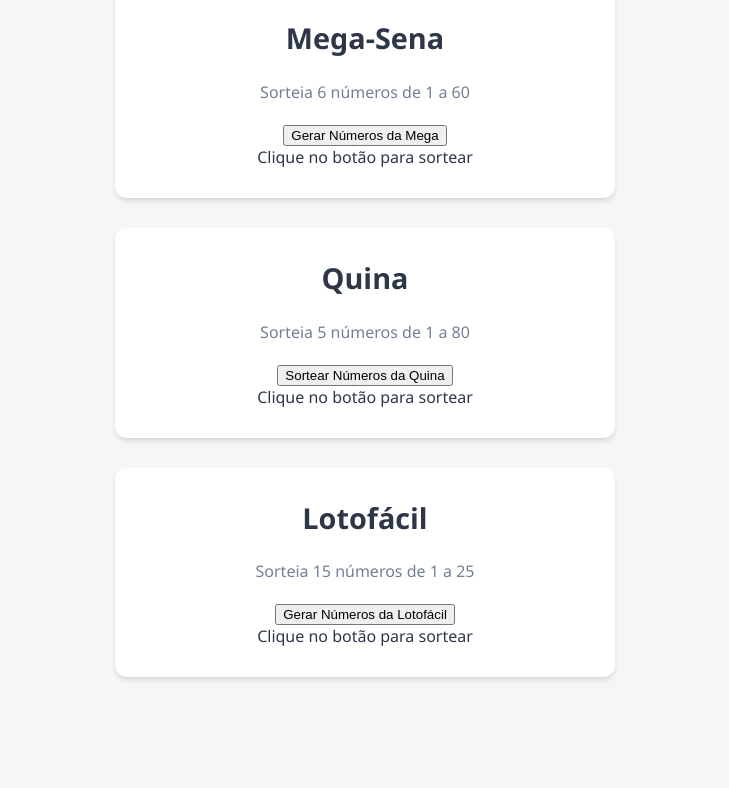
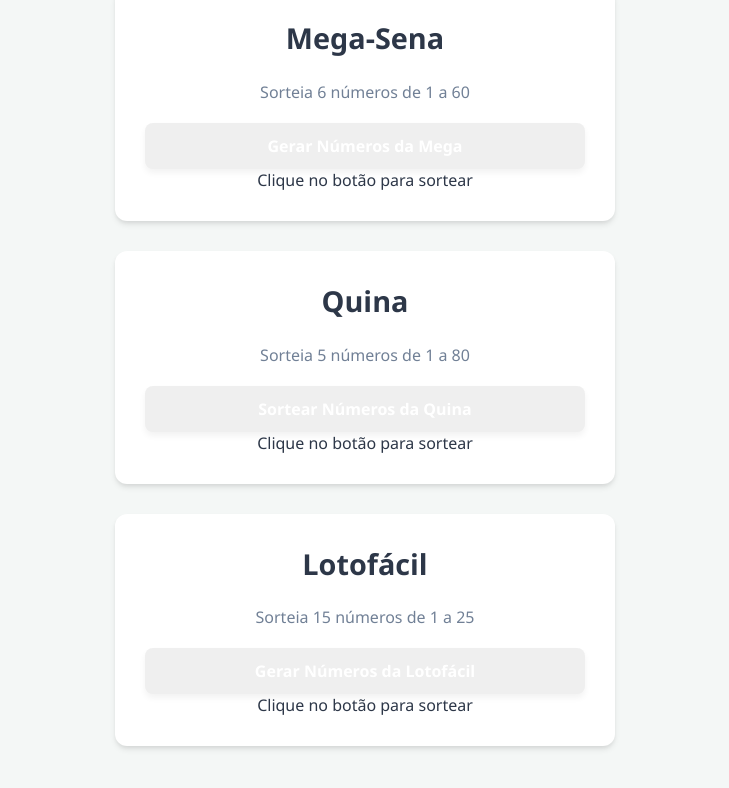
Before and after one commit to gerihe6-lang/gerador-loteria, a plain HTML site: page index.html in a window 1280 px wide. Shown: the part 144-932 px from the top of the page, without its empty margins (275-1004 px from the left). Before the commit the page ends 891 px from the top, so only its background shows below. Drawn offline with Linux system fonts and the light colour scheme.

Commit message:
🎨 style: estiliza os botoes

```diff
--- a/style.css
+++ b/style.css
@@ -1,6 +1,3 @@
-/* ==========================================================================
-   INTEGRANTE 1: ESTRUTURA GLOBAL, CORES DO TEMA E TIPOGRAFIA
-   ========================================================================== */
 
 /* Configurações de reset e variáveis de cores modernas */
 :root {
@@ -61,3 +58,21 @@
     color: var(--texto-claro);
     margin-bottom: 20px;
 }
+
+button {
+    font-family: inherit;
+    font-size: 1rem;
+    font-weight: 600;
+    color: #ffffff;
+    border: none;
+    padding: 12px 24px;
+    border-radius: 8px;
+    cursor: pointer;
+    width: 100%;
+    transition: background-color 0.2s, transform 0.1s;
+    box-shadow: 0 4px 6px rgba(0, 0, 0, 0.05);
+}
+
+button:active {
+    transform: scale(0.98); /* Efeito visual de clique afundando */
+}
```
